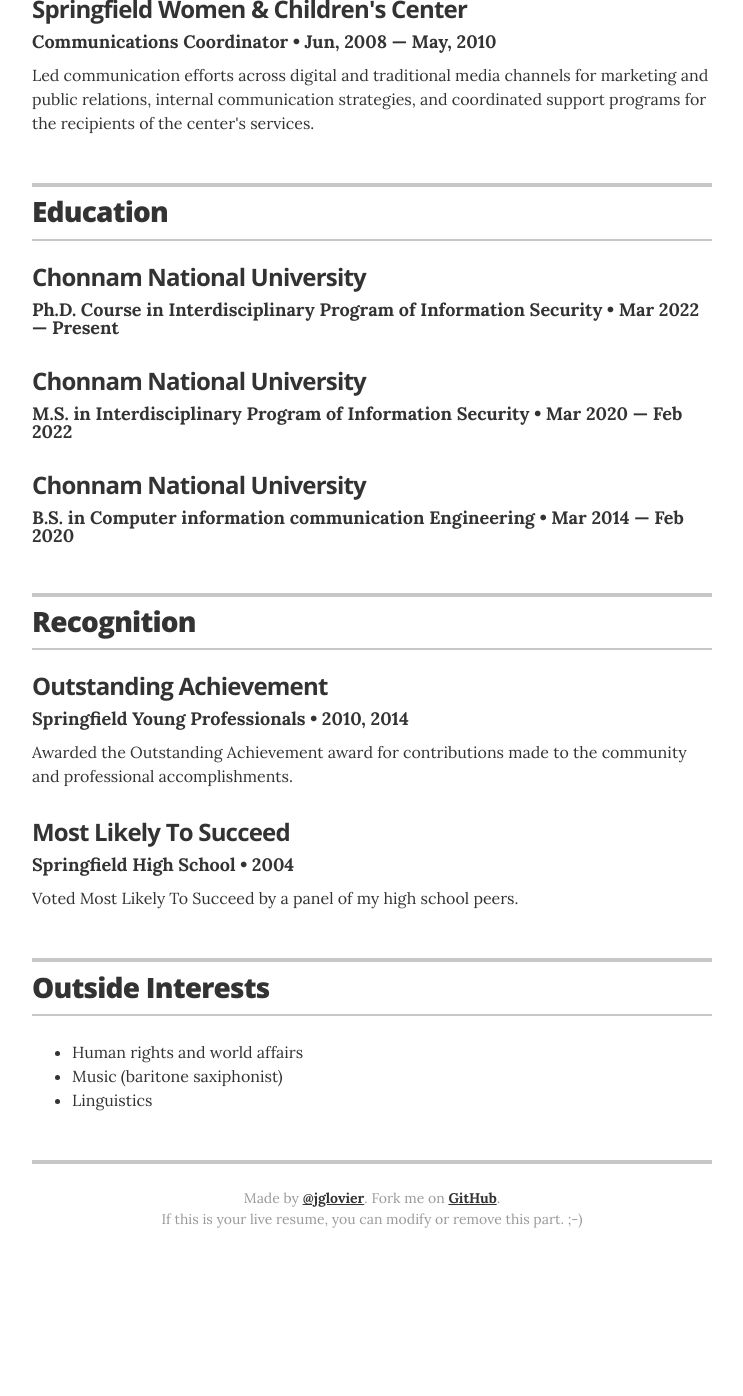
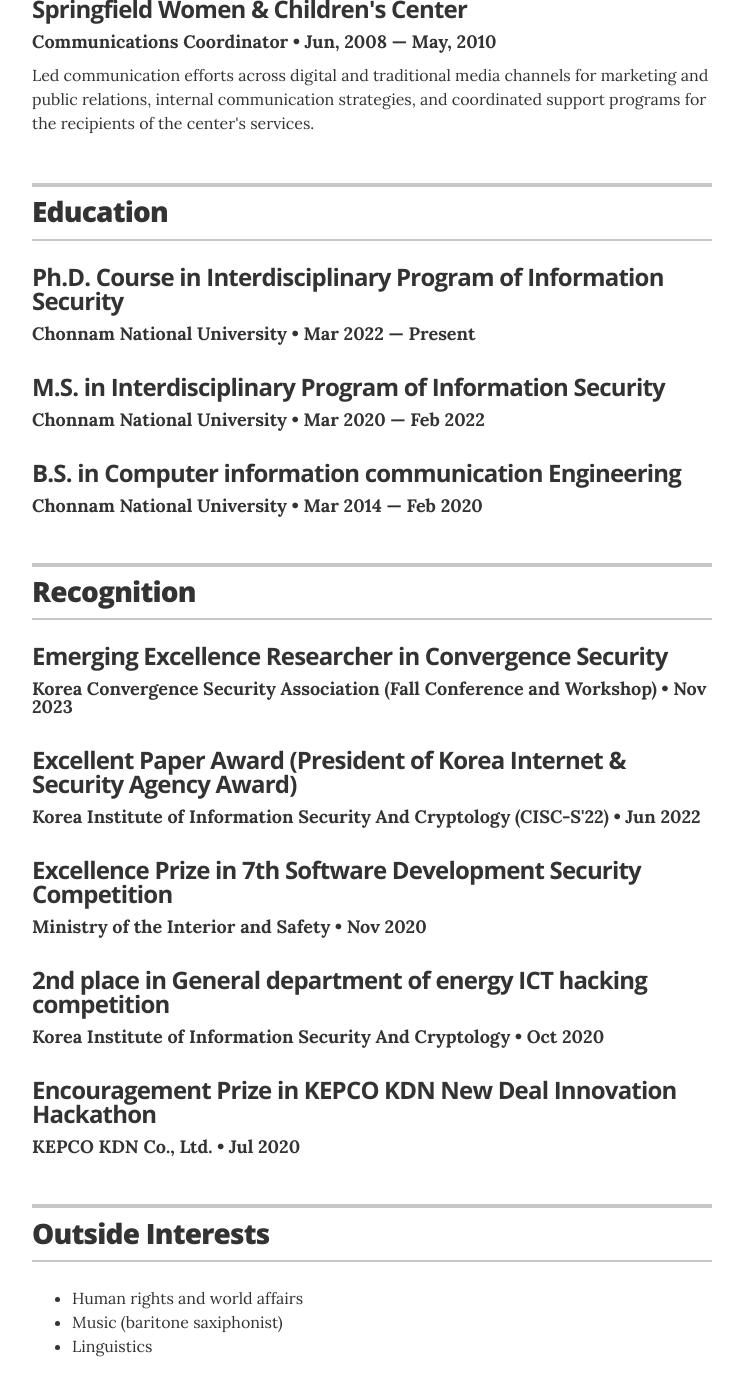
Before and after one commit to soledo/soledo.github.io, a Jekyll site: the page built from index.html, in a window 1280 px wide and 1400 px high, scrolled down 1161 px. Shown: the top 1396 px of the window, without its empty margins (268-1011 px from the left). Built offline with Jekyll 4.4.1, drawn with Linux system fonts in a browser that asks for light colours; before the commit the page ends 2439 px from its top, so only the background shows below that.

Commit message:
recongitions update

```diff
--- a/_data/recognitions.yml
+++ b/_data/recognitions.yml
@@ -1,10 +1,22 @@
 # Recognitions
-- award: Outstanding Achievement
-  organization: Springfield Young Professionals
-  year: 2010, 2014
-  summary: Awarded the Outstanding Achievement award for contributions made to the community and professional accomplishments.
+- award: Emerging Excellence Researcher in Convergence Security
+  organization: Korea Convergence Security Association (Fall Conference and Workshop)
+  year: Nov 2023
+  #summary: 2023 Korea Convergence Security Society Fall Conference and Workshop in Seoul, Korea
 
-- award: Most Likely To Succeed
-  organization: Springfield High School
-  year: 2004
-  summary: Voted Most Likely To Succeed by a panel of my high school peers.
+- award: Excellent Paper Award (President of Korea Internet & Security Agency Award)
+  organization: Korea Institute of Information Security And Cryptology (CISC-S'22)
+  year: Jun 2022
+  #summary:
+
+- award: Excellence Prize in 7th Software Development Security Competition
+  organization: Ministry of the Interior and Safety
+  year: Nov 2020
+
+- award: 2nd place in General department of energy ICT hacking competition
+  organization: Korea Institute of Information Security And Cryptology
+  year: Oct 2020
+
+- award: Encouragement Prize in KEPCO KDN New Deal Innovation Hackathon
+  organization: KEPCO KDN Co., Ltd.
+  year: Jul 2020
--- a/_layouts/resume.html
+++ b/_layouts/resume.html
@@ -78,8 +78,8 @@
 
         {% for education in site.data.education %}
         <div class="resume-item" itemscope itemprop="alumniOf" itemtype="http://schema.org/CollegeOrUniversity">
-          <h3 class="resume-item-title" itemprop="name">{{ education.uni }}</h3>
-          <h4 class="resume-item-details group" itemprop="description">{{ education.degree }} &bull; {{ education.year }}</h4>
+          <h3 class="resume-item-title" itemprop="name">{{ education.degree }}</h3>
+          <h4 class="resume-item-details group" itemprop="description">{{ education.uni }} &bull; {{ education.year }}</h4>
           <h5 class="resume-item-details award-title" itemprop="description">{{ education.award }}</h5>
           <p class="resume-item-copy" itemprop="description">
             <ul class="resume-item-list">
@@ -230,12 +230,12 @@
       </section>
       <!-- end Print Social Links -->
       {% endif %}
-
+      <!--
       <footer class="page-footer">
         <p class="footer-line">Made by <a href="http://twitter.com/jglovier">@jglovier</a>. Fork me on <a href="https://github.com/jglovier/resume-template">GitHub</a>.</p>
         <p class="footer-line">If this is your live resume, you can modify or remove this part. ;-)</p>
       </footer>
-
+    -->
     </div>
 
   </body>
```
